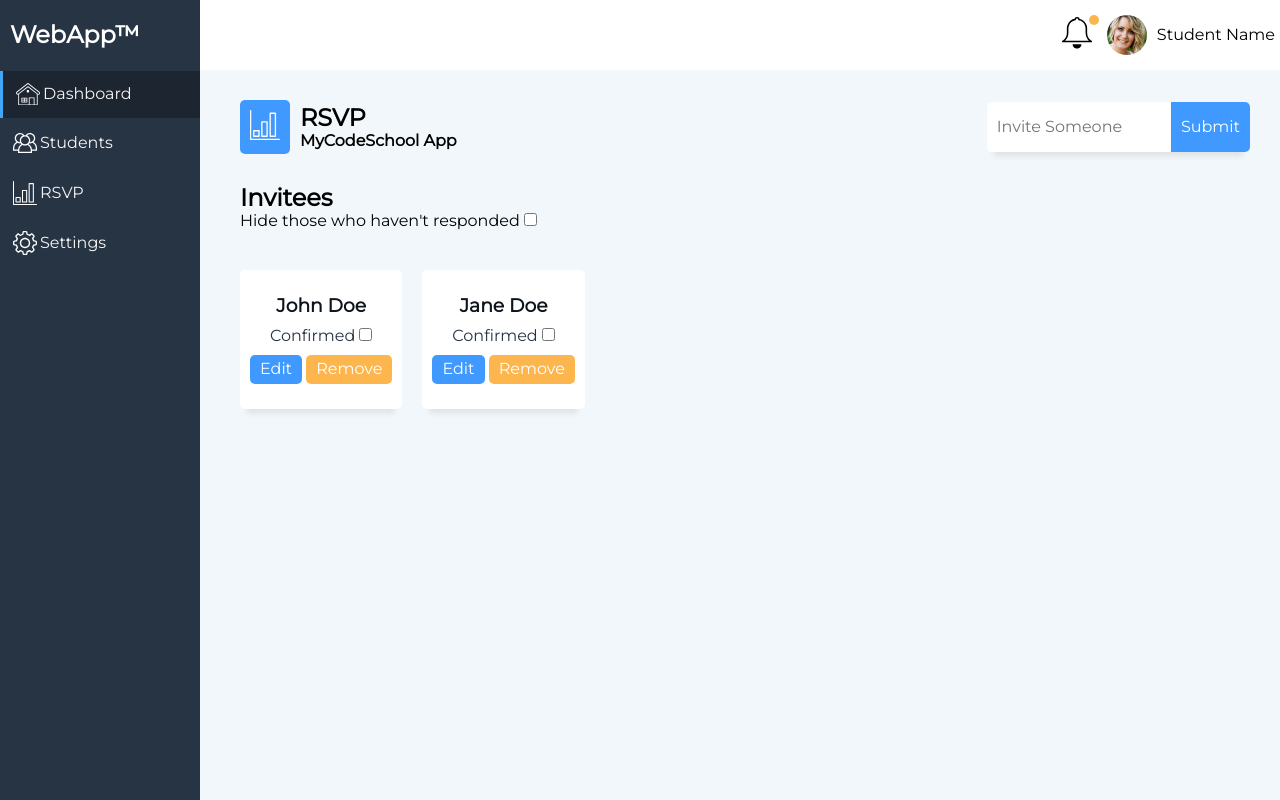
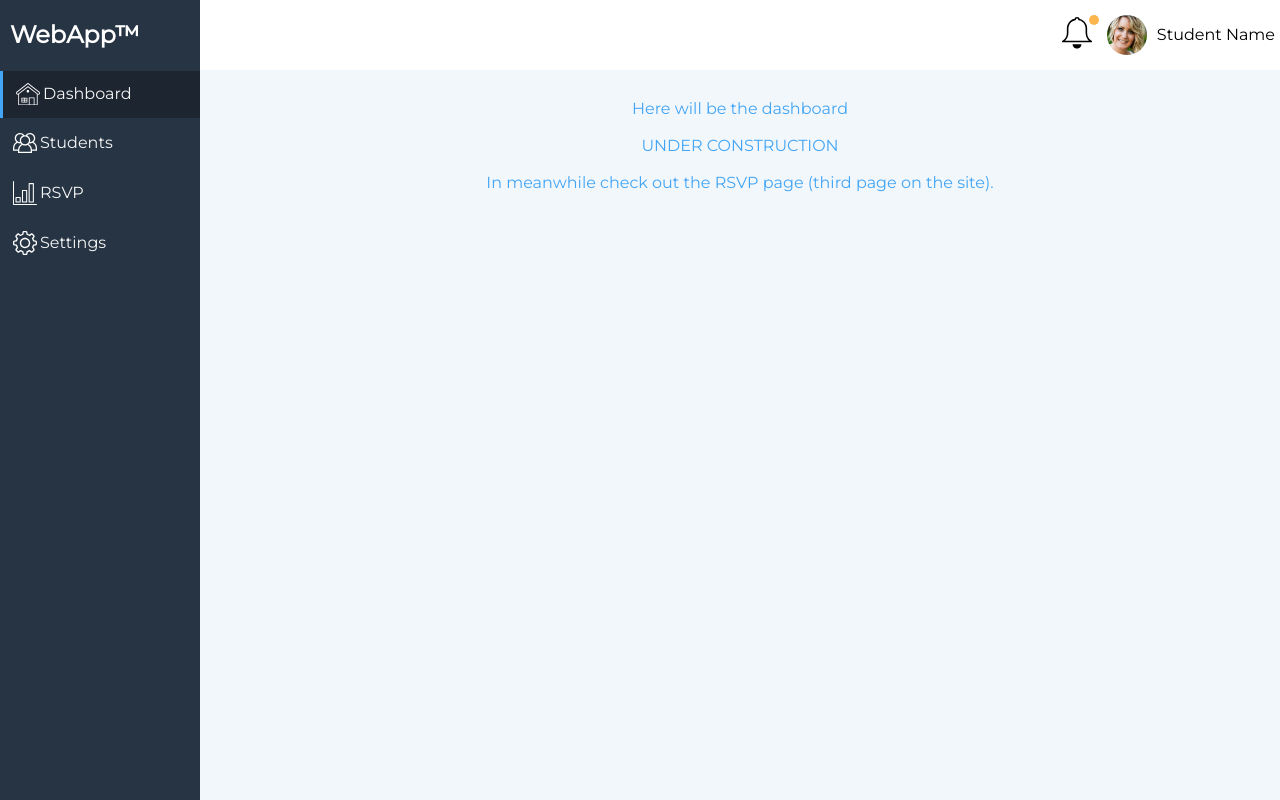
Before and after one commit to mihneacojocaru/DOM-Manipulation, a plain HTML site: page index.html in a window 1280 px wide. Shown: the top 800 px of the page. Drawn offline with Linux system fonts and the light colour scheme.

Commit message:
start page

```diff
--- a/index.html
+++ b/index.html
@@ -44,23 +44,26 @@
       </div>
     </nav>
     <main class="mainSection">
-      <section class="page page-1 hide">
-        <p>TEXT 1</p>
+      <section class="page page-1">
+        <p>Here will be the dashboard</p>
+        <br />
+        <p>UNDER CONSTRUCTION</p>
         <br />
         <p>
-          Lorem ipsum dolor sit amet consectetur adipisicing elit. Impedit,
-          corrupti.
+          In meanwhile check out the RSVP page (third page on the site).
         </p>
       </section>
       <section class="page page-2 hide">
-        <p>TEXT 2</p>
+        <p>Here will be the Students List</p>
+        <br />
+        <p>UNDER CONSTRUCTION</p>
         <br />
         <p>
           Lorem, ipsum dolor sit amet consectetur adipisicing elit. Dolores,
           eaque!
         </p>
       </section>
-      <section class="page page-3">
+      <section class="page page-3 hide">
         <div class="section-header">
             <div class="header-left">
                 <div class="svg">
@@ -112,7 +115,9 @@
         </div>
       </section>
       <section class="page page-4 hide">
-        <p>TEXT 4</p>
+        <p>Settings Page</p>
+        <br />
+        <p>UNDER CONSTRUCTION</p>
         <br />
         <p>
           Lorem ipsum, dolor sit amet consectetur adipisicing elit. Fuga, eum?
```
